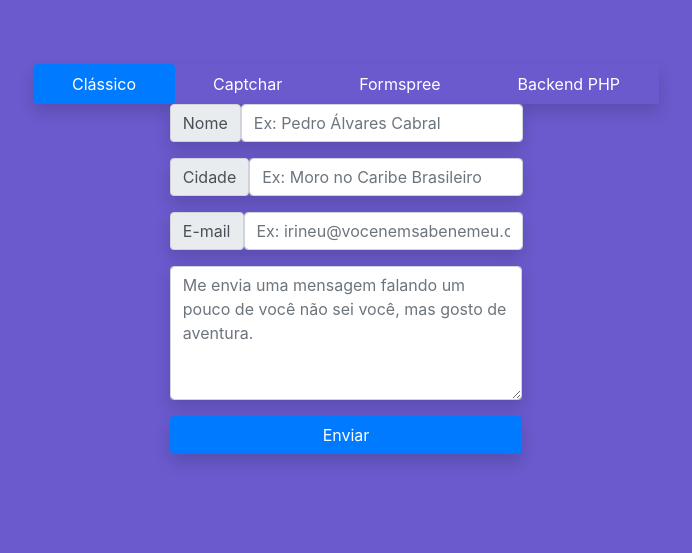
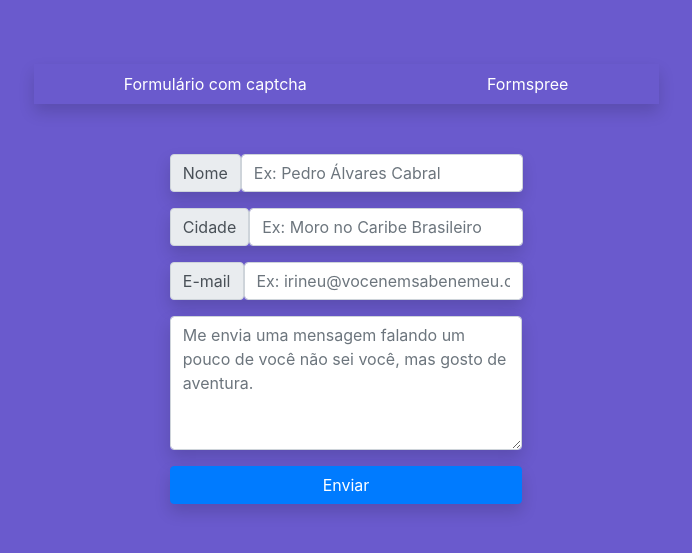
Before and after one commit to JamersonWalderson/dicas-para-formularios, a PHP site: page /formulario-php.php in a window 1280 px wide. Shown: the top 553 px of the page, without its empty margins (294-986 px from the left). Run offline with PHP 8.4, Linux system fonts and the light colour scheme.

Commit message:
refactor: formulario com captchar

```diff
--- a/php-mailer.php
+++ b/php-mailer.php
@@ -2,6 +2,7 @@
 
 isset ($_POST['name']) ? $name = $_POST['name'] : $name = '';
 isset ($_POST['city']) ? $city = $_POST['city'] : $city = '';
+isset ($_POST['email']) ? $email = $_POST['email'] : $email = '';
 isset ($_POST['comment']) ? $comment = $_POST['comment'] : $comment = '';
 
 // Import PHPMailer classes into the global namespace
@@ -10,8 +11,7 @@ use PHPMailer\PHPMailer\PHPMailer;
 use PHPMailer\PHPMailer\SMTP;
 use PHPMailer\PHPMailer\Exception;
 
-// Load Composer's autoloader
-require 'vendor/autoload.php';
+require_once("phpmailer/class.phpmailer.php");
 
 // Instantiation and passing `true` enables exceptions
 $mail = new PHPMailer(true);
--- a/templates/footer.php
+++ b/templates/footer.php
@@ -1,3 +1,7 @@
+                    </div>
+
+               </div>
+           </div>
     <!-- JavaScript (Opcional) -->
     <!-- jQuery primeiro, depois Popper.js, depois Bootstrap JS -->
     <script src="https://code.jquery.com/jquery-3.3.1.slim.min.js" integrity="sha384-q8i/X+965DzO0rT7abK41JStQIAqVgRVzpbzo5smXKp4YfRvH+8abtTE1Pi6jizo" crossorigin="anonymous"></script>
--- a/templates/header.php
+++ b/templates/header.php
@@ -1,7 +1,7 @@
 <!DOCTYPE html>
 <html lang="pt-br">
 <head>
-    <title>Olá, mundo!</title>
+    <title>Dicas para formulários</title>
     <!-- meta tags -->
     <meta charset="utf-8">
     <meta name="viewport" content="width=device-width, initial-scale=1, shrink-to-fit=no">
--- a/templates/navbar.php
+++ b/templates/navbar.php
@@ -3,18 +3,16 @@
     <div class="col-md-6">
         <ul class="nav nav-pills nav-fill shadow">
             <li class="nav-item">
-            <a class="nav-link active" href="formulario-classico.php">Clássico</a>
+                <a class="nav-link" href="formulario-captchar.php">Formulário com captcha</a>
             </li>
             <li class="nav-item">
-                <a class="nav-link" href="#">Captchar</a>
-            </li>
-            <li class="nav-item">
-            <a class="nav-link" href="formulario-formspree.php">Formspree</a>
-            </li>
-            <li class="nav-item">
-            <a class="nav-link" href="formulario-php.php">Backend PHP</a>
+                <a class="nav-link" href="formulario-formspree.php">Formspree</a>
             </li>
         </ul>
     </div>
 </div>
 <!-- /navbar -->
+
+<div class="container  d-flex justify-content-center">
+        <div class="row">
+            <div class="col" style='padding: 50px;'>
```
Also changed, not shown: formulario-captchar.php (added, +48 -0 lines), formulario-classico.php (deleted, +0 -35 lines).
